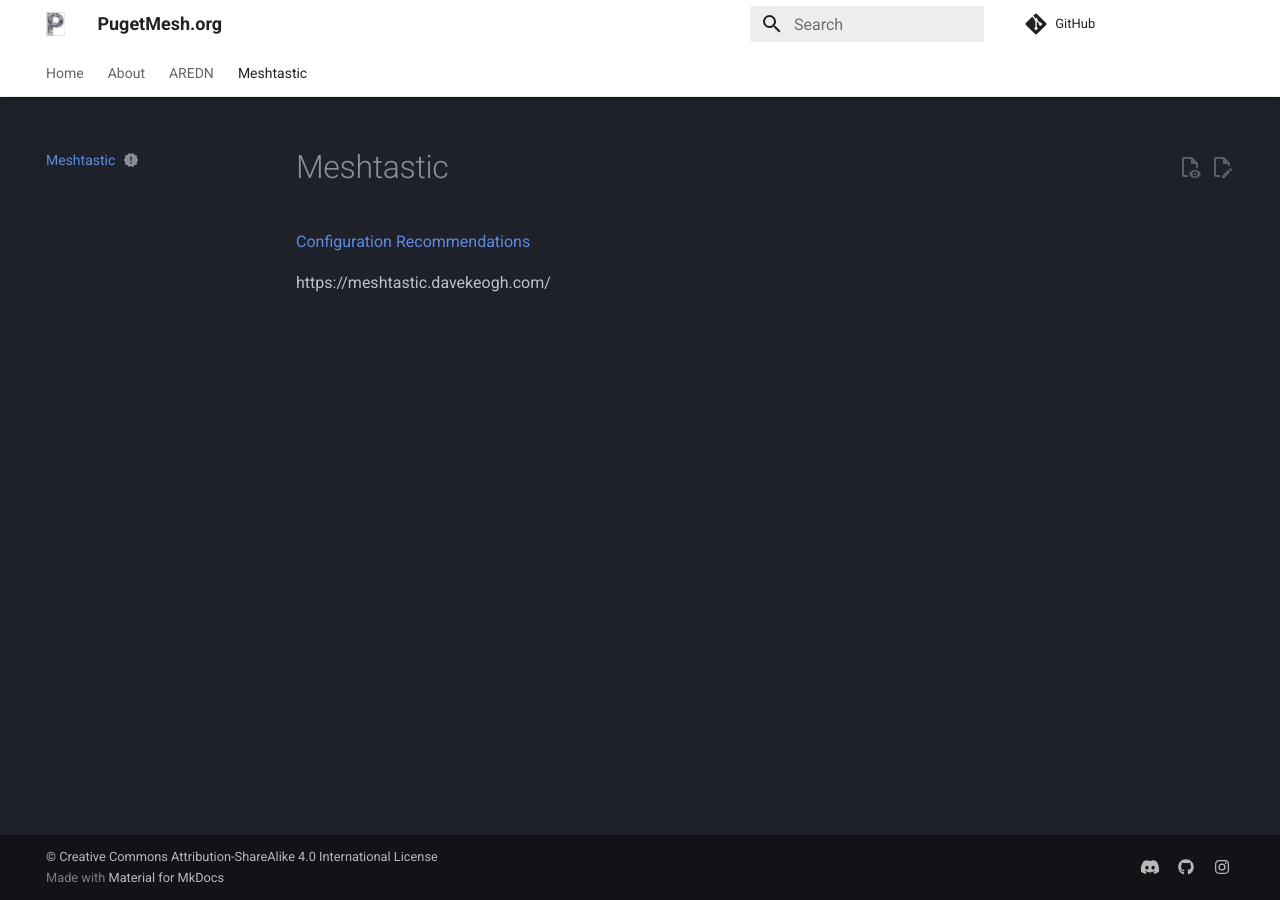
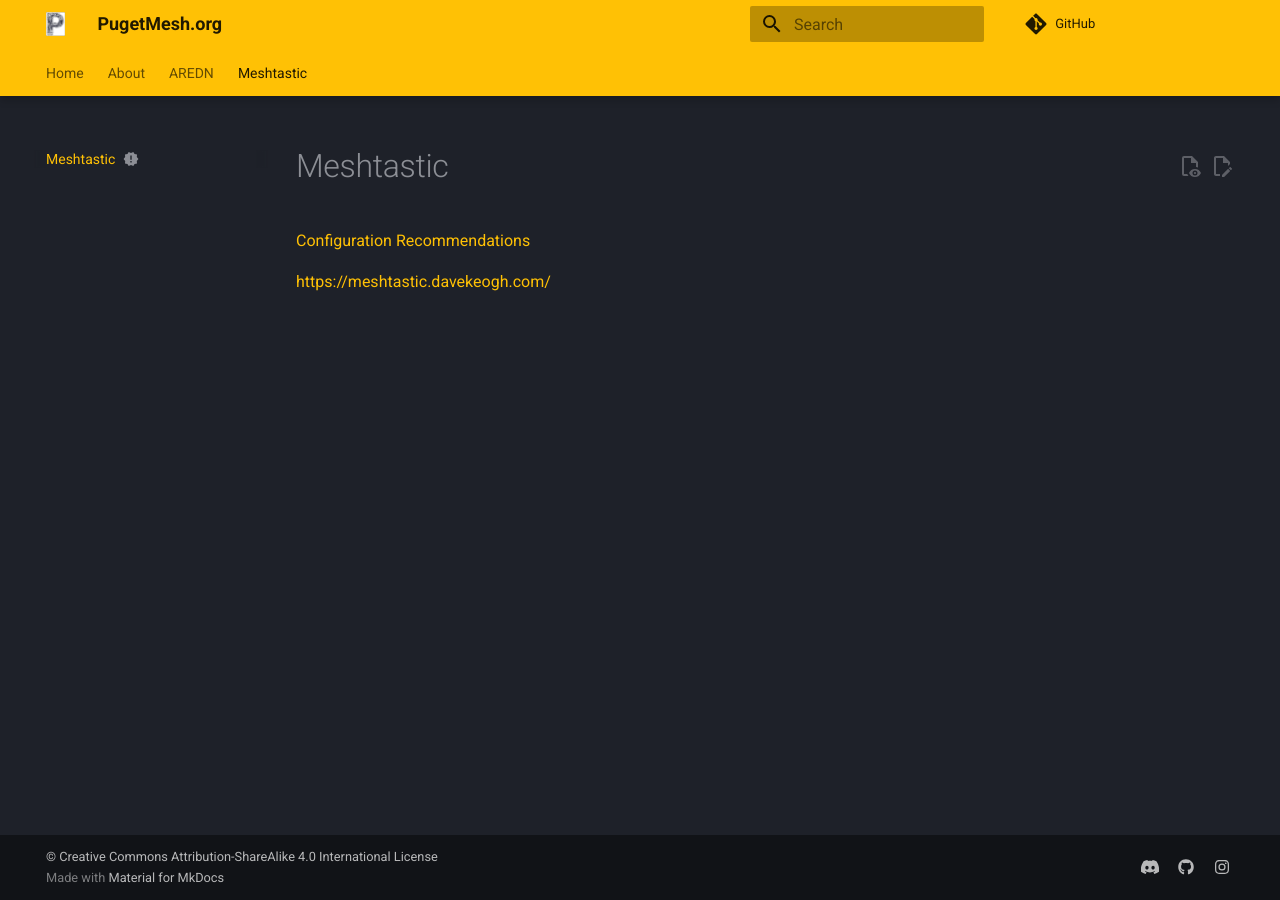
Before and after one commit to pugetmesh/pugetmesh.github.io, an MkDocs documentation site: the page built from docs/meshtastic/index.md, in a window 1280 px wide. Built offline with MkDocs 1.6.1 and Material for MkDocs 9.7.7, drawn with Linux system fonts in a browser that asks for light colours; comment, search, counter and statistics services are not loaded.

Commit message:
Changing to amber primary.

```diff
--- a/docs/meshtastic/index.md
+++ b/docs/meshtastic/index.md
@@ -6,4 +6,4 @@
 
 [Configuration Recommendations](config)
 
-https://meshtastic.davekeogh.com/
+[https://meshtastic.davekeogh.com/](https://meshtastic.davekeogh.com/)
--- a/mkdocs.yml
+++ b/mkdocs.yml
@@ -43,7 +43,7 @@
   name: material
   palette:
     scheme: slate
-    primary: white
+    primary: amber
   favicon: static/favicon.png
   logo: static/favicon.png
   features:
```
Also changed, not shown: docs/aredn/index.md (+1 -0 lines), docs/index.md (+1 -1 lines).
